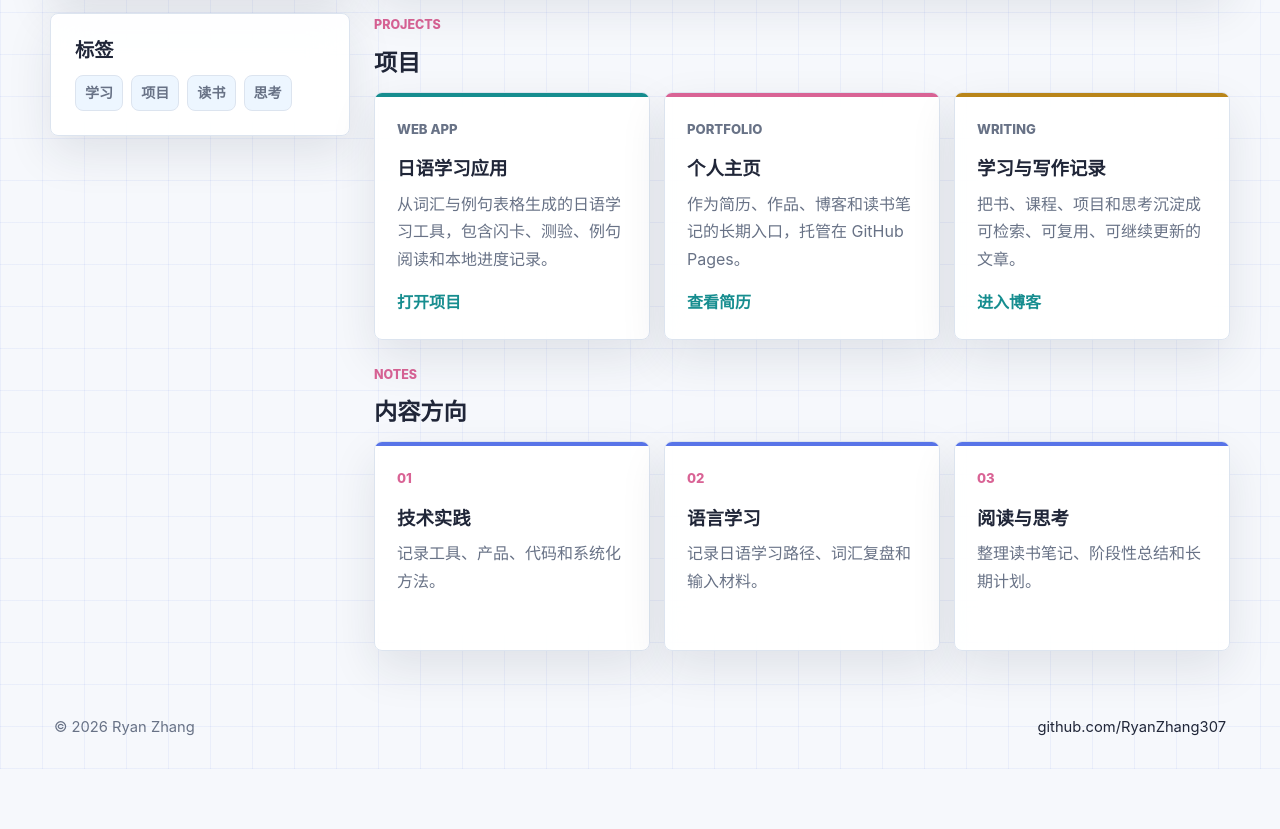
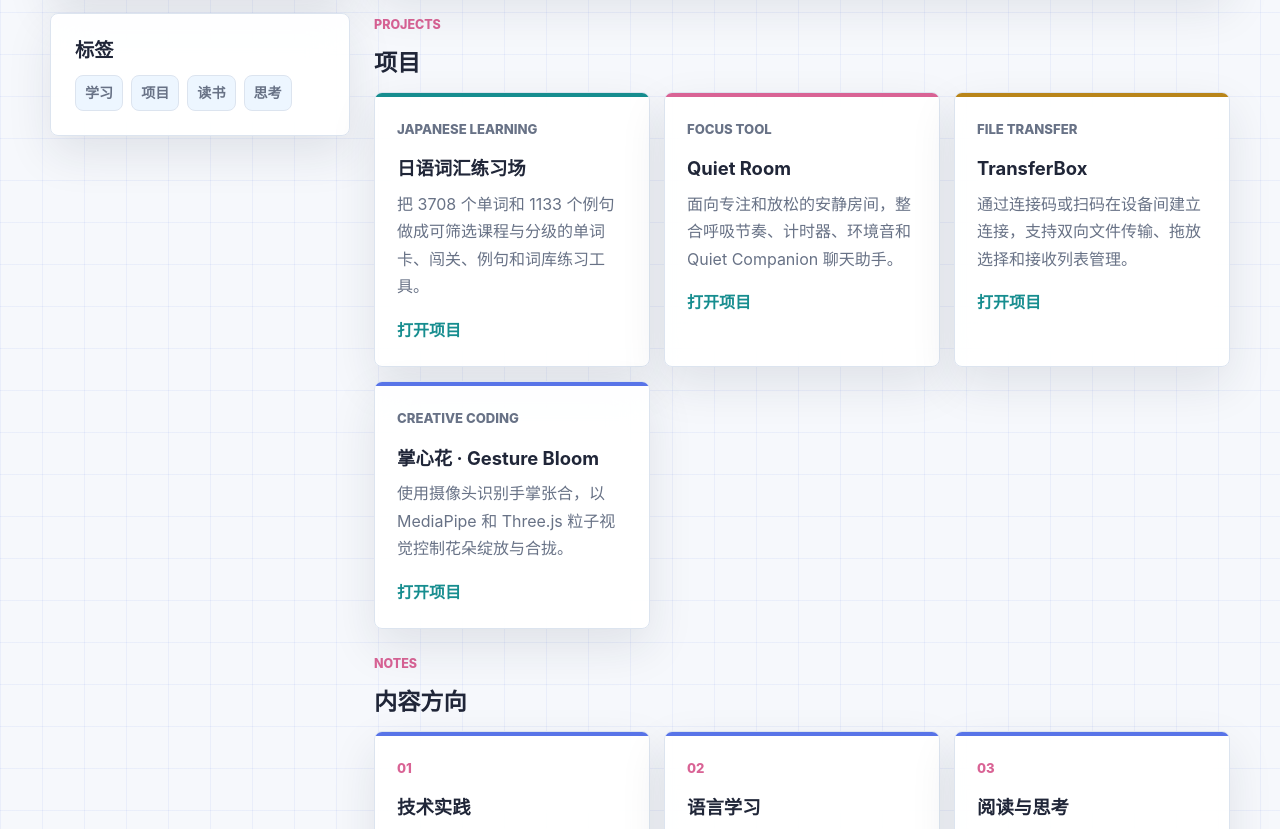
Before and after one commit to RyanZhang307/RyanZhang307.github.io, a website: page index.html in a window 1280 px wide. Shown: the part 702-1531 px from the top of the page. Before the commit the page ends 1471 px from the top, so only its background shows below. Drawn offline with Linux system fonts and the light colour scheme.

Commit message:
Add project portfolio links

```diff
--- a/index.html
+++ b/index.html
@@ -102,22 +102,28 @@
           </div>
           <div class="project-grid">
             <article class="project-card card accent-teal">
-              <p class="project-label">Web App</p>
-              <h3>日语学习应用</h3>
-              <p>从词汇与例句表格生成的日语学习工具，包含闪卡、测验、例句阅读和本地进度记录。</p>
+              <p class="project-label">Japanese Learning</p>
+              <h3>日语词汇练习场</h3>
+              <p>把 3708 个单词和 1133 个例句做成可筛选课程与分级的单词卡、闯关、例句和词库练习工具。</p>
               <a href="https://ryan-nihongo.vercel.app/" target="_blank" rel="noreferrer">打开项目</a>
             </article>
             <article class="project-card card accent-pink">
-              <p class="project-label">Portfolio</p>
-              <h3>个人主页</h3>
-              <p>作为简历、作品、博客和读书笔记的长期入口，托管在 GitHub Pages。</p>
-              <a href="resume.html">查看简历</a>
+              <p class="project-label">Focus Tool</p>
+              <h3>Quiet Room</h3>
+              <p>面向专注和放松的安静房间，整合呼吸节奏、计时器、环境音和 Quiet Companion 聊天助手。</p>
+              <a href="https://quiet-heart.vercel.app/" target="_blank" rel="noreferrer">打开项目</a>
             </article>
             <article class="project-card card accent-gold">
-              <p class="project-label">Writing</p>
-              <h3>学习与写作记录</h3>
-              <p>把书、课程、项目和思考沉淀成可检索、可复用、可继续更新的文章。</p>
-              <a href="blog/">进入博客</a>
+              <p class="project-label">File Transfer</p>
+              <h3>TransferBox</h3>
+              <p>通过连接码或扫码在设备间建立连接，支持双向文件传输、拖放选择和接收列表管理。</p>
+              <a href="https://transferbox.vercel.app/" target="_blank" rel="noreferrer">打开项目</a>
+            </article>
+            <article class="project-card card">
+              <p class="project-label">Creative Coding</p>
+              <h3>掌心花 · Gesture Bloom</h3>
+              <p>使用摄像头识别手掌张合，以 MediaPipe 和 Three.js 粒子视觉控制花朵绽放与合拢。</p>
+              <a href="https://gesture-flower-web.vercel.app/" target="_blank" rel="noreferrer">打开项目</a>
             </article>
           </div>
         </section>
```
